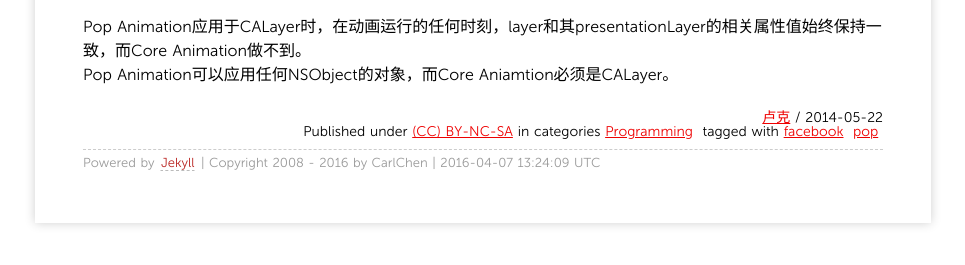
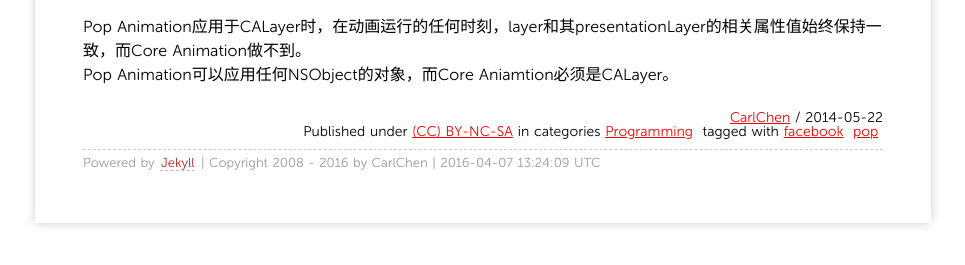
Before and after one commit to carlchen0928/carlchen0928.github.com, a Jekyll site: the page built from _posts/2014/2014-05-22-facebook-pop-usage.md, in a window 1280 px wide and 900 px high, scrolled down 4704 px. Shown: the part 629-894 px from the top of the window, without its empty margins (157-1122 px from the left). Built offline with Jekyll 4.4.1, drawn with Linux system fonts in a browser that asks for light colours; Markdown is read by kramdown in place of the engine named in the settings; comment, search, counter and statistics services are not loaded.

Commit message:
Update _config.yml

```diff
--- a/_config.yml
+++ b/_config.yml
@@ -1,6 +1,5 @@
 markdown: rdiscount
 permalink: /:year/:month/:title/
-url: http://geeklu.com
-author: 卢克
+author: CarlChen
 pygments: true
 paginate: 24
```
